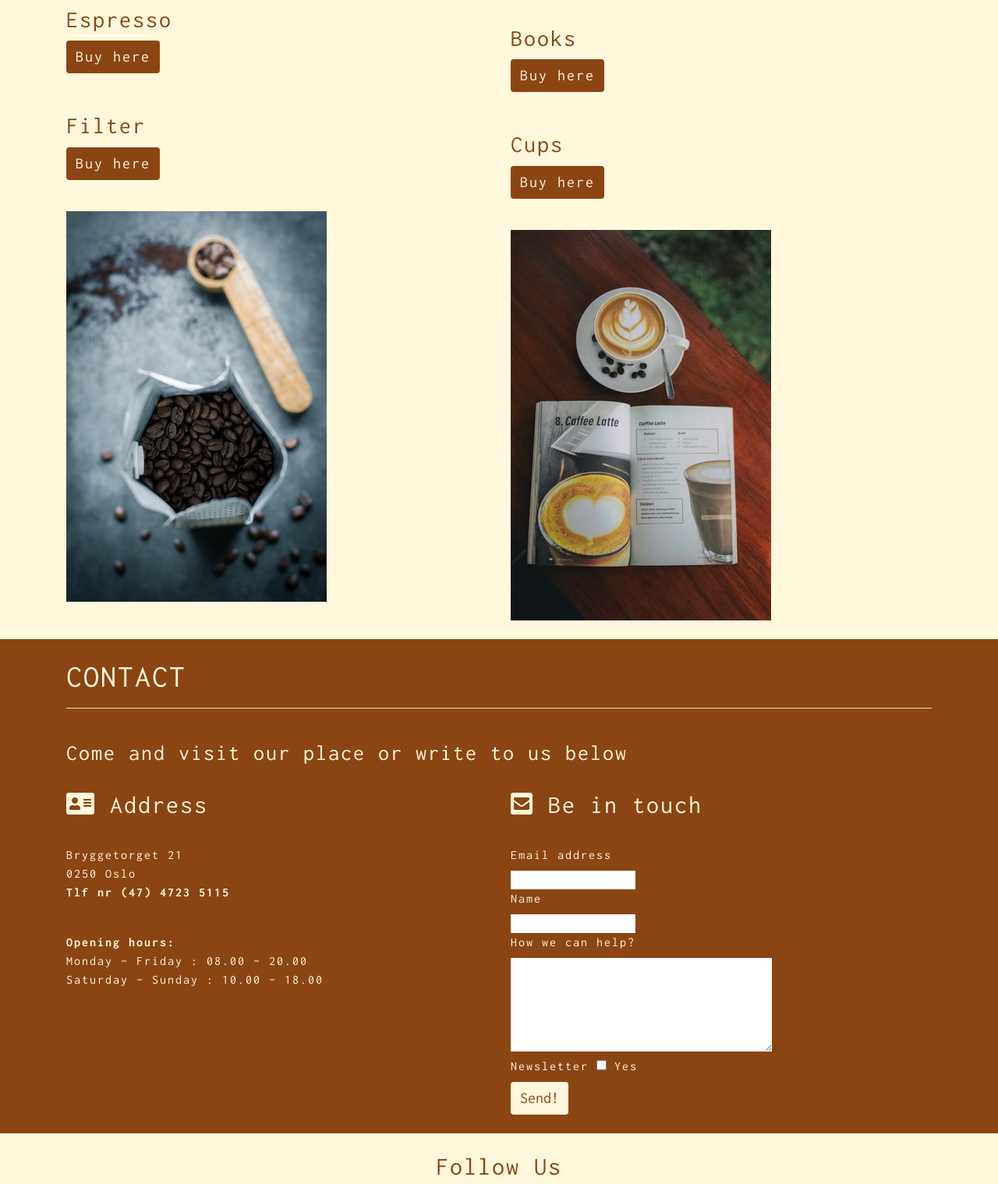
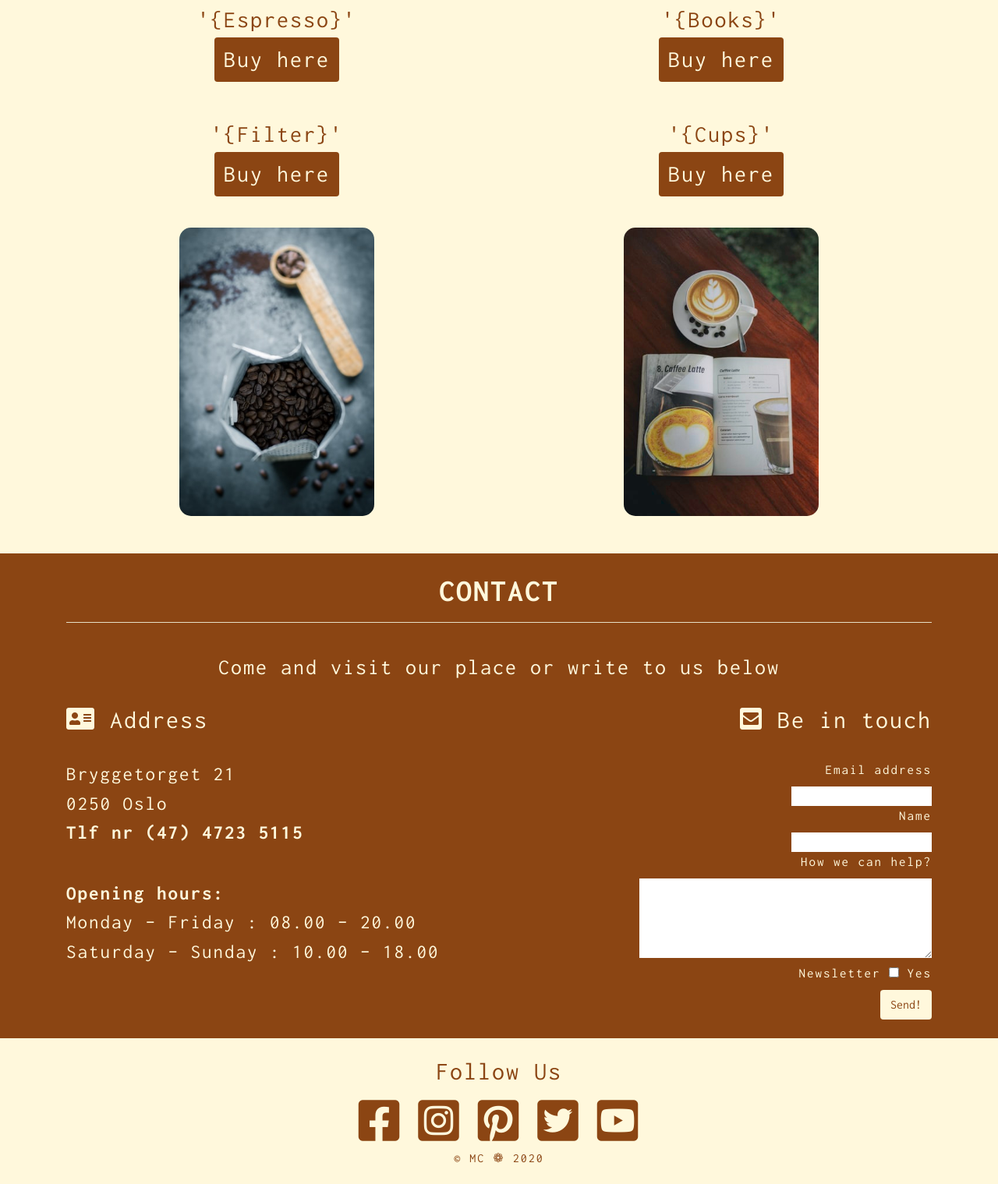
Before and after one commit to Code-Institute-Submissions/MilestoneProject1-The-Coding-House-of-Espresso, a plain HTML site: page index.html in a window 1280 px wide. Shown: the part 4572-6091 px from the top of the page at 78% size. After the commit the page ends 6070 px from the top, so only its background shows below. Drawn offline with nearby package versions, Linux system fonts and the light colour scheme.

Commit message:
rebuild shop and contact section, style content and img, link

```diff
--- a/assets/css/style.css
+++ b/assets/css/style.css
@@ -221,10 +221,6 @@ display: block;
   border-radius: 15px;
 }
 
-ul li {
-    list-style-position: inside;
-}
-
 /*--Shop section--*/
 #shop-page {
     background-color: cornsilk;
@@ -239,24 +235,99 @@ ul li {
     list-style: none;
 }
 
-.btn {
-    font-size: 20px;
+#shop-page h1 {
+    font-weight: bold;
+    text-align: center;
+}
+
+#shop-page h3 {
+    text-align: center;
+}
+
+.coffee h2 {
+    text-align: left;
+}
+
+.gifts h2 {
+    text-align: right;
+}
+
+.coffee ul {
+ text-align: center;
+ font-size: 18px;
+}
+
+.gifts ul {
+text-align: center;
+ font-size: 17px;
+}
+
+#shop-page img {
+    width: 250px;
+    height: 370px;
+}
+
+.coffee img {
+display: block;
+  margin-left: auto;
+  margin-right: auto;
+  width: 50%;
+  border-radius: 15px;
+}
+
+.gifts img {
+    display: block;
+  margin-left: auto;
+  margin-right: auto;
+  width: 50%;
+  border-radius: 15px;
+}
+
+#shop-page .btn {
+    font-size: 30px;
     background-color: saddlebrown;
     border: none;
     color: cornsilk;
 }
 
-.btn:hover {
+#shop-page .btn:hover {
     opacity: 1;
     background-color: sandybrown;
     color: cornsilk;
 }
 
-
 /*--Contact section--*/
 #contact-page {
     background-color: saddlebrown;
     color: cornsilk;
+}
+
+#contact-page h1 {
+    font-weight: bold;
+    text-align: center;
+}
+
+#contact-page h3 {
+    text-align: center;
+}
+
+.address h2 {
+    text-align: left;
+}
+
+.form h2 {
+    text-align: right;
+}
+
+#contact-page p {
+ text-align: justify;
+ font-size: 25px;
+}
+
+#contact-page form {
+ text-align: justify;
+ font-size: 17px;
+ text-align: right;
 }
 
 #contact-page .btn {
@@ -277,6 +348,10 @@ footer {
     font-size: 100%;
 }
 
+ul li {
+    list-style-position: inside;
+}
+
 .social-media {
     text-align: center;
     background-color: cornsilk;
@@ -293,6 +368,11 @@ footer {
     margin: 3px;
 }
 
+.social-media i:hover {
+    background-color: sandybrown;
+    color: cornsilk;
+}
+
 footer p {
     text-align: center;
 }
--- a/index.html
+++ b/index.html
@@ -223,31 +223,30 @@
             <br />
             <div class="container">
                 <div class="row">
-                    <div class="col-12 col-md-6">
+                    <div class="col-12 col-md-6 coffee">
                         <h2><i class="fas fa-shopping-cart"></i> Coffee</h2>
                         <br />
                         <ul class="list-style">
-                            <li>Espresso</li>
+                            <li>'{Espresso}'</li>
                             <a href="https://www.kaffabutikk.no/" class="btn" role="button" target="_blank">Buy here</a>
                             <br />
                             <br />
-                            <li>Filter</li>
+                            <li>'{Filter}'</li>
                             <a href="https://stockfleths.as" class="btn" role="button" target="_blank">Buy here</a>
                         </ul>
                         <br />
                         <img src="assets/images/blend.jpg" alt="Bag with coffee beans" />
                         <br />
                     </div>
-                    <div class="col-12 col-md-6">
-                    <br>
+                    <div class="col-12 col-md-6 gifts">
                         <h2><i class="fas fa-gift"></i> Gifts</h2>
                         <br />
                         <ul class="list-style">
-                            <li>Books</li>
+                            <li>'{Books}'</li>
                             <a href="https://bookauthority.org/books/best-coffee-books" class="btn" role="button" target="_blank">Buy here</a>
                             <br />
                             <br />
-                            <li>Cups</li>
+                            <li>'{Cups}'</li>
                             <a href="https://www.etsy.com/market/code_mug" class="btn" role="button" target="_blank">Buy here</a>
                         </ul>
                         <br />
@@ -281,7 +280,7 @@
             <br />
             <div class="container">
                 <div class="row">
-                    <div class="col-12 col-md-6">
+                    <div class="col-12 col-md-6 address">
                         <h2><i class="fas fa-address-card"></i> Address</h2>
                         <br />
                         <p>
@@ -296,7 +295,7 @@
                             Saturday – Sunday : 10.00 – 18.00<br />
                         </p>
                     </div>
-                    <div class="col-12 col-md-6">
+                    <div class="col-12 col-md-6 form">
                         <h2><i class="fas fa-envelope-square"></i> Be in touch</h2>
                         <br />
                         <form>
@@ -306,7 +305,7 @@
                                 <label for="text">Name</label><br>
                                 <input type="text" id="name" name="name" /><br />
                                 <label for="textarea">How we can help?</label><br>
-                                <textarea rows="5" cols="40" name="comment"></textarea>
+                                <textarea rows="4" cols="40" name="comment"></textarea>
                                 <br />
                                 <label for="checkbox">Newsletter</label>
                                 <input type="checkbox" name="checkbox" /> Yes
```
Also changed, not shown: 1 other file.
